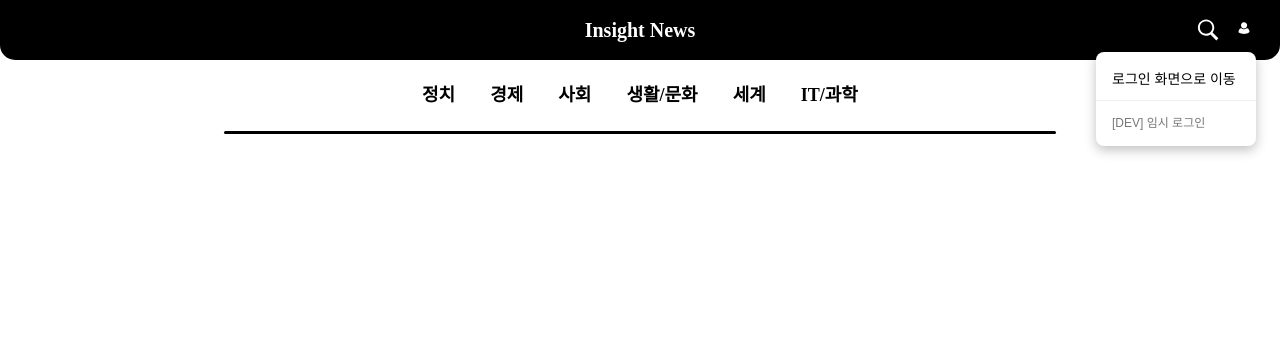
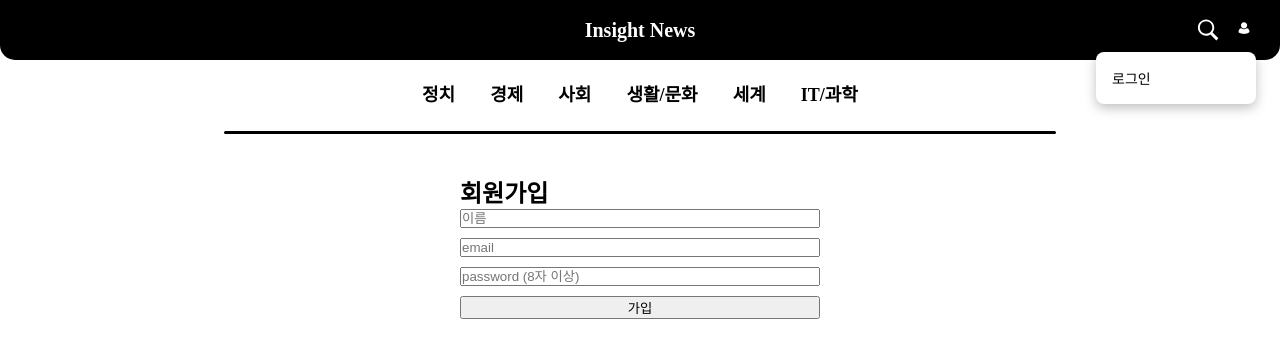
Before and after one commit to dpp-pixel/GC_News, a React (Vite) app in the folder front/: page /signup in a window 1280 px wide. Both pictures are taken after a click on the button 1244 px from the left and 28 px from the top of the page. Shown: the top 358 px of the page. Built offline with nearby package versions, Linux system fonts and the light colour scheme.

Commit message:
일단작성한 로그인거의됨

```diff
--- a/front/src/App.tsx
+++ b/front/src/App.tsx
@@ -9,6 +9,8 @@ import CategoryPage from "./page/CategoryPage";
 import NewsDetailPage from "./page/NewsDetailPage";
 import MyContentsPage from "./page/mycontent/MyContentsPage";
 import ProfilePage from "./page/ProfilePage";
+import Login from "./page/Login";
+import Signup from "./page/Signup";
 
 import "./App.css";
 
@@ -20,11 +22,11 @@ function App() {
   );
 }
 
-// ✅ 실제 레이아웃을 담당하는 컴포넌트
+// 실제 레이아웃을 담당하는 컴포넌트
 function AppShell() {
   const location = useLocation();
 
-  // ✅ 이 경로들에서는 카테고리바 숨기기
+  // 이 경로들에서는 카테고리바 숨기기
   const hideCategoryBar =
     location.pathname.startsWith("/my-contents") ||
     location.pathname.startsWith("/profile");
@@ -33,7 +35,7 @@ function AppShell() {
     <>
       <Header />
 
-      {/* ✅ 내 콘텐츠/회원정보 페이지가 아니면 카테고리바 보여줌 */}
+      {/* 내 콘텐츠/회원정보 페이지가 아니면 카테고리바 보여줌 */}
       {!hideCategoryBar && <CategoryBar />}
 
       <main className="app-main">
@@ -51,6 +53,10 @@ function AppShell() {
             {/* 내 정보 관련 페이지 */}
             <Route path="/my-contents" element={<MyContentsPage />} />
             <Route path="/profile" element={<ProfilePage />} />
+
+            {/* 로그인 / 회원가입 */}
+            <Route path="/login" element={<Login />} />
+            <Route path="/signup" element={<Signup />} />
           </Routes>
         </div>
       </main>
--- /dev/null
+++ b/front/src/api/client.ts
@@ -0,0 +1,6 @@
+import axios from "axios";
+
+export const api = axios.create({
+  baseURL: "http://localhost:8081", // 스프링 서버
+  headers: { "Content-Type": "application/json" },
+});
--- /dev/null
+++ b/front/src/auth/auth.ts
@@ -0,0 +1,19 @@
+// src/auth/auth.ts
+//로그인 확인 함수
+const ACCESS_TOKEN_KEY = "accessToken";
+
+export const saveToken = (token: string) => {
+  localStorage.setItem(ACCESS_TOKEN_KEY, token);
+};
+
+export const clearToken = () => {
+  localStorage.removeItem(ACCESS_TOKEN_KEY);
+};
+
+export const getToken = () => {
+  return localStorage.getItem(ACCESS_TOKEN_KEY);
+};
+
+export const isLoggedIn = () => {
+  return !!getToken();
+};
--- a/front/src/components/layout/Header/Header.tsx
+++ b/front/src/components/layout/Header/Header.tsx
@@ -1,14 +1,16 @@
 // src/components/layout/Header/Header.tsx
 import { useState, useEffect, useRef } from "react";
-import { Link, useNavigate } from "react-router-dom";
+import { Link, useNavigate, useLocation } from "react-router-dom";
 import styles from "./Header.module.css";
 
 import searchIcon from "/src/assets/icons/search.svg";
 import userIcon from "/src/assets/icons/user4.svg";
 
 export default function Header() {
-  // 임시 로그인 상태
-  const [isLoggedIn, setIsLoggedIn] = useState(false);
+  // 로그인 상태: localStorage의 토큰을 기준으로
+  const [isLoggedIn, setIsLoggedIn] = useState<boolean>(() => {
+    return !!localStorage.getItem("accessToken");
+  });
 
   // 드롭다운 / 검색창 열림 상태
   const [isUserOpen, setIsUserOpen] = useState(false);
@@ -19,8 +21,15 @@ export default function Header() {
   const searchDrawerRef = useRef<HTMLDivElement | null>(null);
   const searchIconRef = useRef<HTMLButtonElement | null>(null);
 
-  // ✅ 라우터 이동
+  // 라우터 이동 / 현재 경로
   const navigate = useNavigate();
+  const location = useLocation();
+
+  // ✅ 라우트가 바뀔 때마다 토큰 다시 확인해서 isLoggedIn 동기화
+  useEffect(() => {
+    const token = localStorage.getItem("accessToken");
+    setIsLoggedIn(!!token);
+  }, [location.pathname]);
 
   // 바깥 클릭 시 메뉴/검색창 닫기
   useEffect(() => {
@@ -59,32 +68,34 @@ export default function Header() {
 
   // ===================== 내 정보 기능들 =====================
 
-  // ✅ 내 콘텐츠로 이동
+  // 내 콘텐츠로 이동
   const handleMyContents = () => {
     navigate("/my-contents");
     setIsUserOpen(false);
   };
 
-  // ✅ 회원정보로 이동
+  // 회원정보로 이동
   const handleProfile = () => {
     navigate("/profile");
     setIsUserOpen(false);
   };
 
+  // 로그아웃
   const handleLogout = () => {
-  setIsLoggedIn(false);
-  setIsUserOpen(false);
-  // alert("임시 로그아웃 되었습니다."); // ← 이제 필요 없으니 주석 처리 or 삭제
-  navigate("/"); // ✅ 바로 메인으로 이동
-};
+    // 토큰 삭제
+    localStorage.removeItem("accessToken");
 
+    // UI 상태 정리
+    setIsLoggedIn(false);
+    setIsUserOpen(false);
 
-  // ✅ 로그인 화면 이동 (나중에 진짜 로그인 페이지 연결)
-  const handleGoLoginPage = () => {
-    alert("로그인 화면으로 이동 (임시)");
-    // 나중에: navigate("/login");
+    navigate("/");
   };
 
+  // 로그인 화면 이동
+  const handleGoLoginPage = () => {
+    navigate("/login");
+  };
   // =======================================================
 
   return (
@@ -125,6 +136,7 @@ export default function Header() {
             )}
           </button>
 
+          {/* ✅ 드롭다운: 중첩 div 제거하고 한 번만 사용 */}
           <div
             className={`${styles.dropdown} ${
               isUserOpen ? styles.open : ""
@@ -138,18 +150,7 @@ export default function Header() {
                   className={styles.userMenuItem}
                   onClick={handleGoLoginPage}
                 >
-                  로그인 화면으로 이동
-                </button>
-
-                <div className={styles.dropdownDivider} />
-
-                {/* DEV: 임시 로그인 */}
-                <button
-                  type="button"
-                  className={`${styles.userMenuItem} ${styles.devItem}`}
-                  onClick={() => setIsLoggedIn(true)}
-                >
-                  [DEV] 임시 로그인
+                  로그인
                 </button>
               </>
             ) : (
@@ -176,17 +177,6 @@ export default function Header() {
                 >
                   로그아웃
                 </button>
-
-                <div className={styles.dropdownDivider} />
-
-                {/* DEV: 임시 로그아웃 */}
-                <button
-                  type="button"
-                  className={`${styles.userMenuItem} ${styles.devItem}`}
-                  onClick={() => setIsLoggedIn(false)}
-                >
-                  [DEV] 임시 로그아웃
-                </button>
               </>
             )}
           </div>
--- /dev/null
+++ b/front/src/page/Login.tsx
@@ -0,0 +1,64 @@
+import { useState } from "react";
+import type { FormEvent } from "react";
+import axios from "axios";
+import { api } from "../api/client";
+import { Link } from "react-router-dom";
+import { saveToken } from "../auth/auth";
+
+type LoginResponse = {
+  accessToken: string;
+};
+
+export default function Login() {
+  const [email, setEmail] = useState<string>("");
+  const [password, setPassword] = useState<string>("");
+
+  const onSubmit = async (e: FormEvent<HTMLFormElement>) => {
+    e.preventDefault();
+
+    try {
+      const res = await api.post<LoginResponse>("/api/auth/login", {
+        email,
+        password,
+      });
+
+      const token = res.data.accessToken;
+
+      saveToken(token);
+
+      alert("로그인 성공!");
+      window.location.href = "/";  // 나중에 useNavigate로 바꿔도 됨
+    } catch (err: unknown) {
+      if (axios.isAxiosError(err)) {
+        alert(err.response?.data?.message ?? "로그인 실패");
+      } else {
+        alert("로그인 실패");
+      }
+    }
+  };
+
+  return (
+    <div style={{ maxWidth: 360, margin: "40px auto" }}>
+      <h2>로그인</h2>
+      <form onSubmit={onSubmit} style={{ display: "grid", gap: 10 }}>
+        <input
+          value={email}
+          onChange={(e) => setEmail(e.target.value)}
+          placeholder="email"
+        />
+        <input
+          value={password}
+          onChange={(e) => setPassword(e.target.value)}
+          placeholder="password"
+          type="password"
+        />
+        <button type="submit">로그인</button>
+      </form>
+
+      {/* 회원가입 링크 추가 */}
+      <div style={{ marginTop: 16, textAlign: "right" }}>
+        <Link to="/signup"> 회원가입</Link>
+      </div>
+    </div>
+  );
+}
--- /dev/null
+++ b/front/src/page/Signup.tsx
@@ -0,0 +1,57 @@
+import { useState } from "react";
+import type { FormEvent } from "react";
+import axios from "axios";
+import { api } from "../api/client";
+import { useNavigate } from "react-router-dom";
+
+export default function Signup() {
+  const [name, setName] = useState<string>("");        // 이름 상태 추가
+  const [email, setEmail] = useState<string>("");
+  const [password, setPassword] = useState<string>("");
+
+  const navigate = useNavigate();
+
+  const onSubmit = async (e: FormEvent<HTMLFormElement>) => {
+    e.preventDefault();
+
+    try {
+      // name까지 같이 전송
+      await api.post("/api/auth/signup", { name, email, password });
+
+      alert("회원가입 완료! 이제 로그인하세요.");
+      navigate("/login");
+    } catch (err: unknown) {
+      if (axios.isAxiosError(err)) {
+        alert(err.response?.data?.message ?? "회원가입 실패");
+      } else {
+        alert("회원가입 실패");
+      }
+    }
+  };
+
+  return (
+    <div style={{ maxWidth: 360, margin: "40px auto" }}>
+      <h2>회원가입</h2>
+      <form onSubmit={onSubmit} style={{ display: "grid", gap: 10 }}>
+        {/* 이름 입력 추가 */}
+        <input
+          value={name}
+          onChange={(e) => setName(e.target.value)}
+          placeholder="이름"
+        />
+        <input
+          value={email}
+          onChange={(e) => setEmail(e.target.value)}
+          placeholder="email"
+        />
+        <input
+          value={password}
+          onChange={(e) => setPassword(e.target.value)}
+          placeholder="password (8자 이상)"
+          type="password"
+        />
+        <button type="submit">가입</button>
+      </form>
+    </div>
+  );
+}
```
Also changed, not shown: front/src/App.js (+22 -9 lines).
